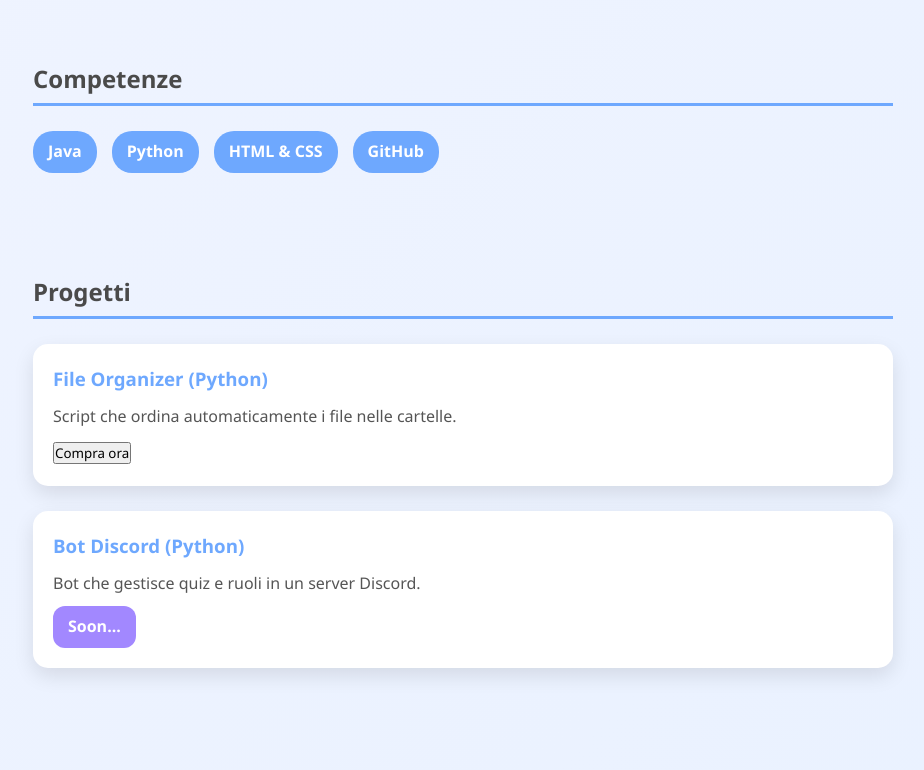
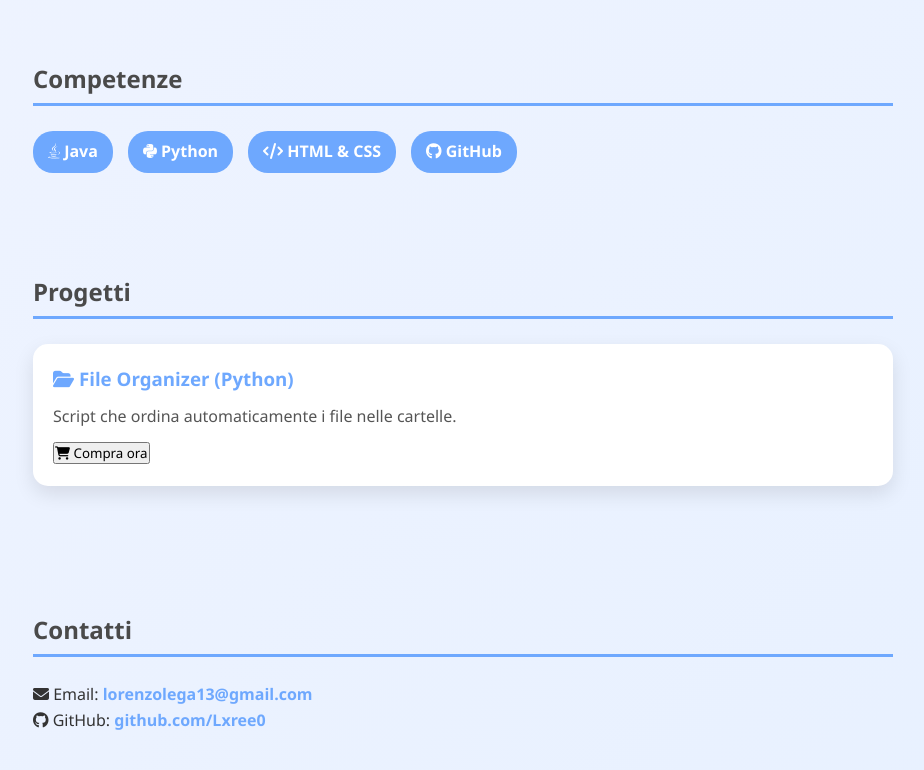
Before and after one commit to Lxree0/myPage, a plain HTML site: page index.html in a window 1280 px wide. Shown: the part 480-1250 px from the top of the page, without its empty margins (177-1101 px from the left). Drawn offline with Linux system fonts and the light colour scheme.

Commit message:
Update index.html

```diff
--- a/index.html
+++ b/index.html
@@ -3,18 +3,20 @@
 <head>
     <meta charset="UTF-8">
     <meta name="viewport" content="width=device-width, initial-scale=1.0">
-    <title>Portfolio - Il tuo nome</title>
+    <title>Portfolio - Lorenzo</title>
     <link rel="stylesheet" href="Style.css">
+    <!-- ICONS -->
+    <link rel="stylesheet" href="https://cdnjs.cloudflare.com/ajax/libs/font-awesome/6.5.0/css/all.min.css">
 </head>
 <body>
     <!-- HEADER -->
     <header>
-        <h1>LORENZO</h1>
-        <p>Studente informatico appassionato di programmazione e sviluppo software</p>
+        <h1 class="fade-in">LORENZO</h1>
+        <p class="fade-in">Studente informatico appassionato di programmazione e sviluppo software</p>
     </header>
 
     <!-- SEZIONE CHI SONO -->
-    <section id="about">
+    <section id="about" class="fade-up">
         <h2>Chi sono</h2>
         <p>
             Sono uno studente del quinto anno di informatica.
@@ -23,61 +25,58 @@
     </section>
 
     <!-- COMPETENZE -->
-    <section id="skills">
+    <section id="skills" class="fade-up">
         <h2>Competenze</h2>
         <ul>
-            <li>Java</li>
-            <li>Python</li>
-            <li>HTML & CSS</li>
-            <li>GitHub</li>
+            <li><i class="fa-brands fa-java"></i> Java</li>
+            <li><i class="fa-brands fa-python"></i> Python</li>
+            <li><i class="fa-solid fa-code"></i> HTML & CSS</li>
+            <li><i class="fa-brands fa-github"></i> GitHub</li>
         </ul>
     </section>
 
     <!-- PROGETTI -->
-    <section id="projects">
+    <section id="projects" class="fade-up">
         <h2>Progetti</h2>
+
         <div class="project">
-            <h3>File Organizer (Python)</h3>
+            <h3><i class="fa-solid fa-folder-open"></i> File Organizer (Python)</h3>
             <p>Script che ordina automaticamente i file nelle cartelle.</p>
             <!-- Bottone Compra ora che apre due schede -->
-            <button class="project-btn" onclick="openTwoTabs()">Compra ora</button>
+            <button class="project-btn" onclick="openTwoTabs()">
+                <i class="fa-solid fa-cart-shopping"></i> Compra ora
+            </button>
         </div>
 
         <script>
         function openTwoTabs() {
-            // Apri PayPal
             window.open('https://paypal.me/Lxree8/2', '_blank');
-            // Apri pagina di ringraziamento
             window.open('afterpay.html', '_blank');
         }
         </script>
 
 
-        <div class="project">
-            <h3>Bot Discord (Python)</h3>
-            <p>Bot che gestisce quiz e ruoli in un server Discord.</p>
-            <a  target="_blank">Soon...</a>
-        </div>
     </section>
 
     <!-- CONTATTI -->
-    <section id="contact">
+    <section id="contact" class="fade-up">
         <h2>Contatti</h2>
-        <p>Email: <a href="mailto:tuoemail@example.com">lorenzolega81@gmail.com</a></p>
-        <p>GitHub: <a href="https://github.com/Lxree0" target="_blank">github.com/Lxree0</a></p>
-        <p>LinkedIn: <a href="https://www.linkedin.com/in/tuo-username/" target="_blank">linkedin.com/in/tuo-username</a></p>
+        <p><i class="fa-solid fa-envelope"></i> Email:
+            <a href="mailto:lorenzolega13@gmail.com">lorenzolega13@gmail.com</a></p>
+        <p><i class="fa-brands fa-github"></i> GitHub:
+            <a href="https://github.com/Lxree0" target="_blank">github.com/Lxree0</a></p>
     </section>
 
-    <section id="support">
+    <!-- SUPPORTO -->
+    <section id="support" class="fade-up">
         <h2>Supportami</h2>
         <p>Se ti piacciono i miei progetti, puoi sostenermi con una piccola donazione:</p>
         <a href="https://paypal.me/Lxree8" target="_blank" class="paypal-btn">
-        <svg xmlns="http://www.w3.org/2000/svg" viewBox="0 0 24 24">
+            <svg xmlns="http://www.w3.org/2000/svg" viewBox="0 0 24 24" style="width: 20%;">
                 <path d="M20.242 6.074c-.274-1.147-1.182-2.05-2.326-2.326-1.635-.39-4.078-.39-7.444-.39H7.007c-.86 0-1.59.622-1.732 1.47L2.01 20.583c-.104.627.385 1.197 1.02 1.197h4.276l.537-3.406c-.142-.848.872-1.47 1.732-1.47h1.198c3.366 0 5.809 0 7.444-.39 1.144-.276 2.052-1.179 2.326-2.326.396-1.643.396-4.23.396-7.114s0-5.471-.396-7.114z"/>
             </svg>
             Dona con PayPal
         </a>
-
     </section>
 
     <footer>
```
Lines whose indentation alone changed are shown as unchanged.
